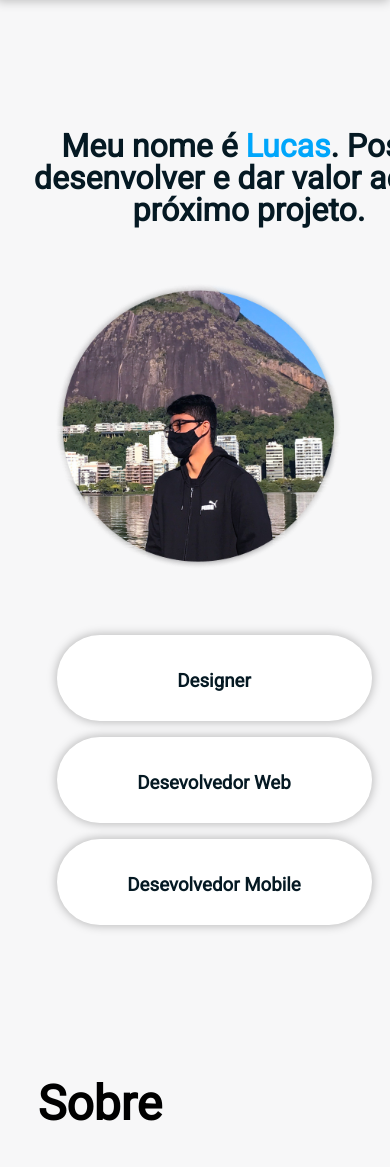
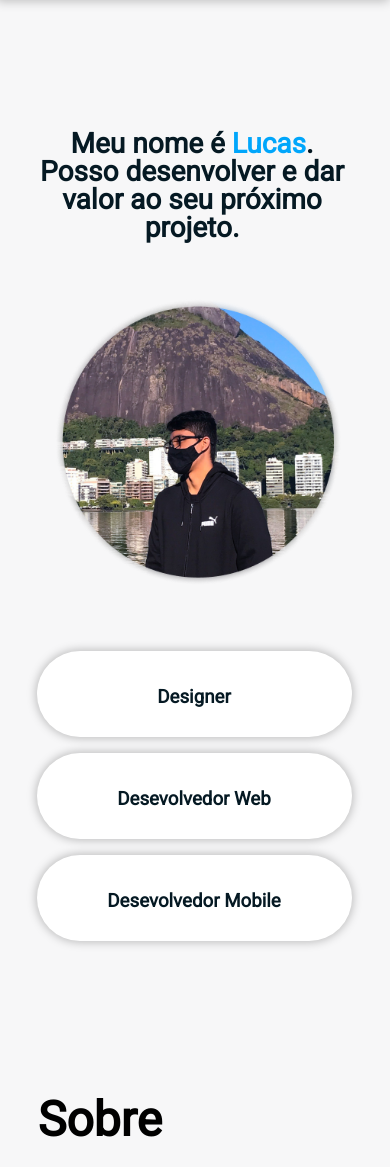
Before and after one commit to lucasteoffilo/portfolio-lucasteoffilo, a PHP site: page / in a window 390 px wide. Shown: the part 73-1240 px from the top of the page. Run offline with PHP 8.4, Linux system fonts and the light colour scheme; some libraries are stand-ins or nearby versions.

Commit message:
section 1 mobile

```diff
--- a/assets/css/style.css
+++ b/assets/css/style.css
@@ -160,6 +160,7 @@
         position: relative;
         width: 100%;
         top: 100px;
+        margin-left: -20px;
     }
 
     .funcao-2 {
@@ -1086,4 +1087,15 @@
             width: 400px;
             left: calc(50% - 450 / 2);
         }
+        .secao-1 h1 {
+            font-style: normal;
+            font-weight: 900;
+            font-size: 28px;
+            line-height: 28px;
+            color: #051923;
+            position: relative;
+            top: 200px;
+            left: -3px;
+            width: 320px;
+        }
     }
```
